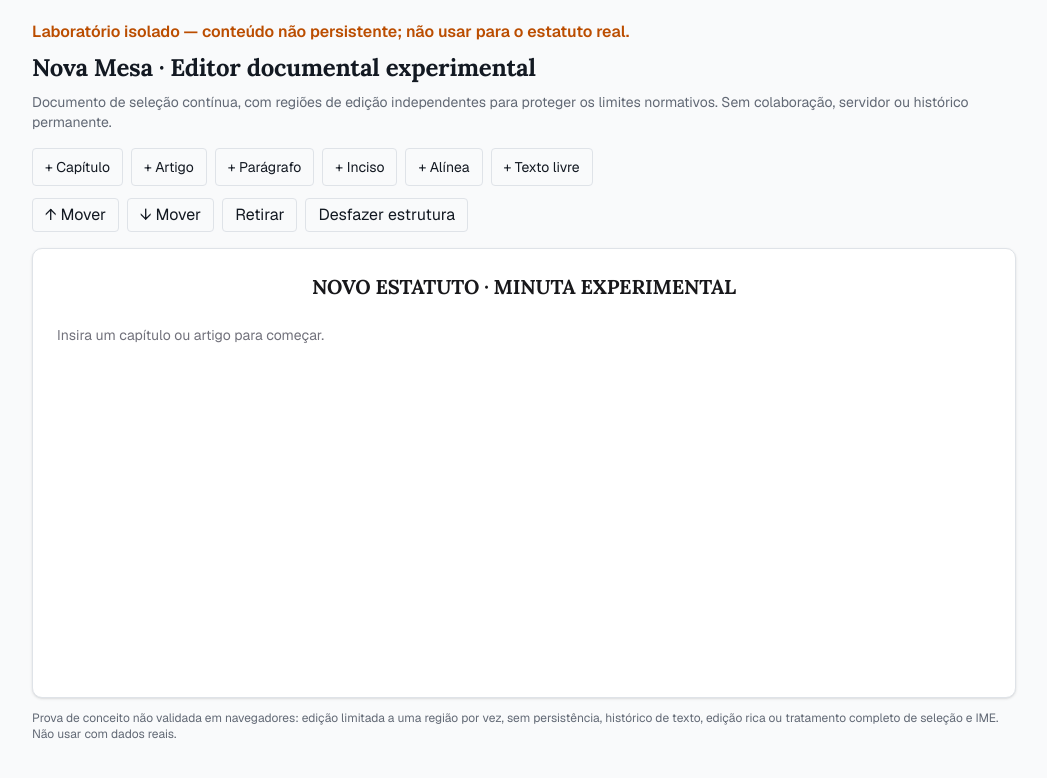
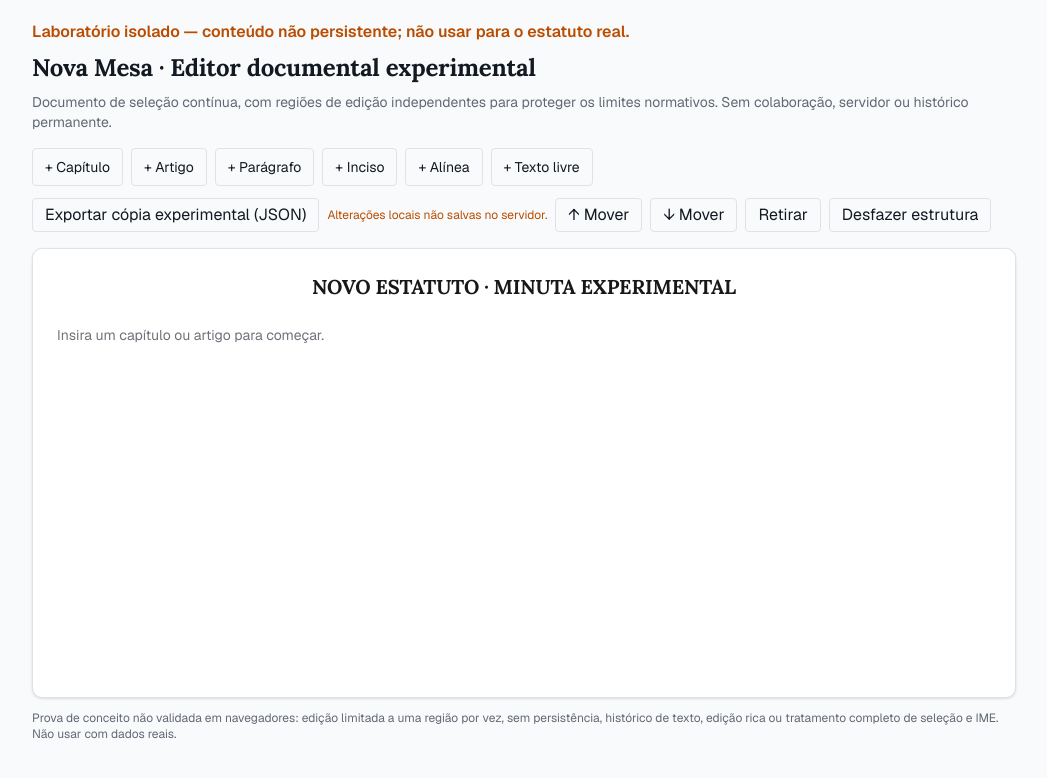
Before and after one commit to vulmarjunior/esdras, a Next.js app in the folder ibo/: page /nova-mesa-lab in a window 1280 px wide. Shown: the top 778 px of the page, without its empty margins (116-1163 px from the left). Built offline with nearby package versions, Linux system fonts and the light colour scheme.

Commit message:
feat(nova-mesa): permitir exportar cópia experimental antes de fechar laboratório

```diff
--- a/ibo/components/nova-mesa-poc/continuous-editor-lab.tsx
+++ b/ibo/components/nova-mesa-poc/continuous-editor-lab.tsx
@@ -37,6 +37,7 @@ export default function ContinuousEditorLab(){
   const [notice,setNotice]=useState("");
   const [revision,setRevision]=useState(0);
   const [undo,setUndo]=useState<Draft[]>([]);
+  const [savedLocal,setSavedLocal]=useState(false);
   const root=useRef<HTMLDivElement|null>(null);
   const pendingFocus=useRef<string|null>(null);
   const rows=flatten(draft);
@@ -46,7 +47,7 @@ export default function ContinuousEditorLab(){
   const choose=(value:Location)=>{selectedRef.current=value;setSelected(value);};
   const commit=(next:Draft,focus?:string)=>{
     setUndo(history=>[...history.slice(-19),live.current]);
-    live.current=next;pendingFocus.current=focus??null;setDraft(next);setRevision(n=>n+1);
+    live.current=next;pendingFocus.current=focus??null;setDraft(next);setRevision(n=>n+1);setSavedLocal(false);
     setNotice("");
   };
   useLayoutEffect(()=>{
@@ -92,7 +93,7 @@ export default function ContinuousEditorLab(){
     const id=body?.dataset.bodyId;
     if(!id)return;
     live.current=changeText(live.current,id,body?.innerText??"");
-    setNotice("Redação em memória (não salva no servidor).");
+    setSavedLocal(false);
   };
   const onBeforeInput=(event:InputEvent)=>{
     const selection=window.getSelection();
@@ -121,7 +122,14 @@ export default function ContinuousEditorLab(){
     range.deleteContents();const text=document.createTextNode(value);range.insertNode(text);
     range.setStartAfter(text);range.collapse(true);selection.removeAllRanges();selection.addRange(range);
     const body=bodyFrom(text);const id=body?.dataset.bodyId;
-    if(id)live.current=changeText(live.current,id,body?.innerText??"");
+    if(id){live.current=changeText(live.current,id,body?.innerText??"");setSavedLocal(false);}
+  };
+  const download=()=>{
+    const blob=new Blob([JSON.stringify(live.current,null,2)],{type:"application/json"});
+    const url=URL.createObjectURL(blob);
+    const anchor=document.createElement("a");anchor.href=url;anchor.download="esdras-laboratorio-nao-oficial.json";
+    anchor.click();URL.revokeObjectURL(url);setSavedLocal(true);
+    setNotice("Cópia JSON experimental exportada. Não substitui salvamento no servidor.");
   };
   return <main className="mx-auto max-w-5xl p-5">
     <p className="mb-2 font-semibold text-amber-700">Laboratório isolado — conteúdo não persistente; não usar para o estatuto real.</p>
@@ -132,6 +140,8 @@ export default function ContinuousEditorLab(){
         <button type="button" key={type} className="rounded border px-3 py-2 text-sm" onClick={()=>add(type)}>+ {names[type]}</button>)}
     </div>
     <div className="mb-4 flex flex-wrap items-center gap-2">
+      <button type="button" className="rounded border px-3 py-1" onClick={download}>Exportar cópia experimental (JSON)</button>
+      <span className="text-xs text-amber-700">{savedLocal?"Cópia exportada; alterações posteriores requerem nova exportação.":"Alterações locais não salvas no servidor."}</span>
       <button type="button" className="rounded border px-3 py-1" disabled={!selected} onClick={()=>move(-1)}>↑ Mover</button>
       <button type="button" className="rounded border px-3 py-1" disabled={!selected} onClick={()=>move(1)}>↓ Mover</button>
       <button type="button" className="rounded border px-3 py-1" disabled={!selected} onClick={()=>{
```
